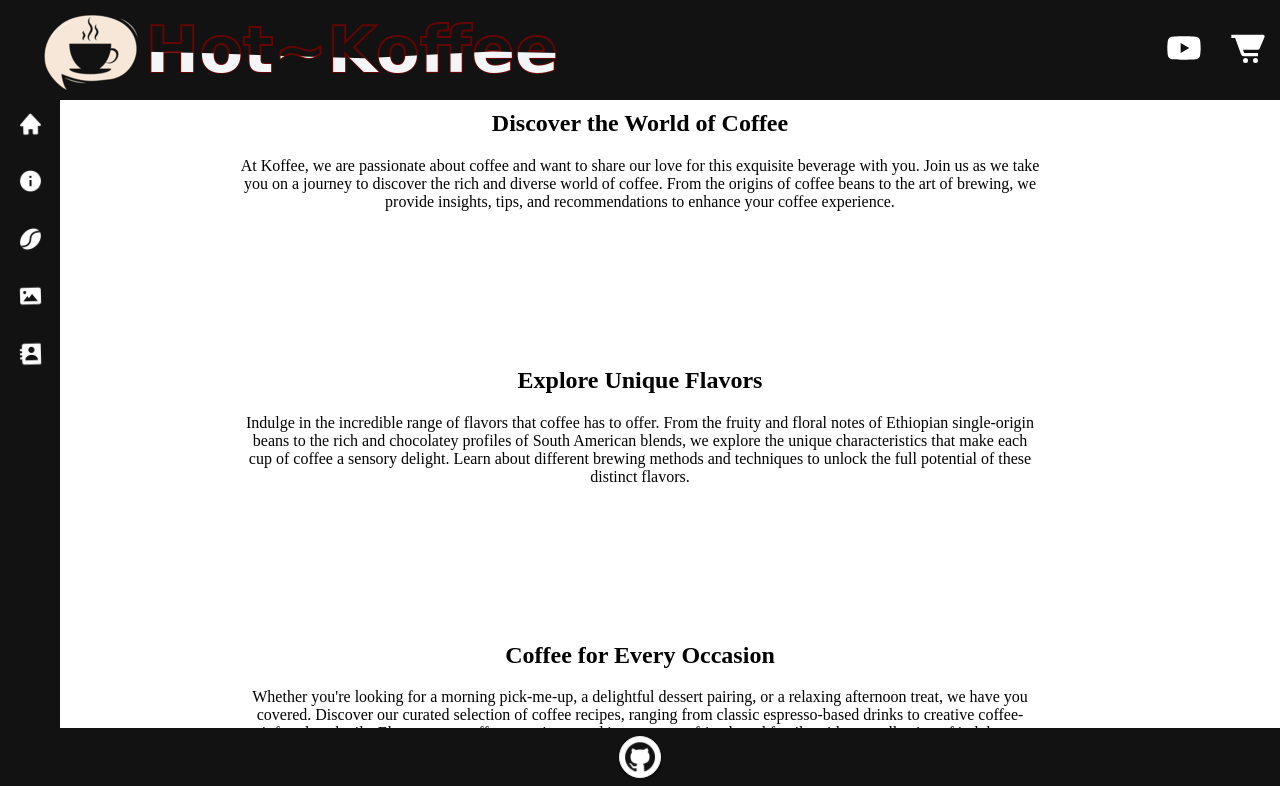
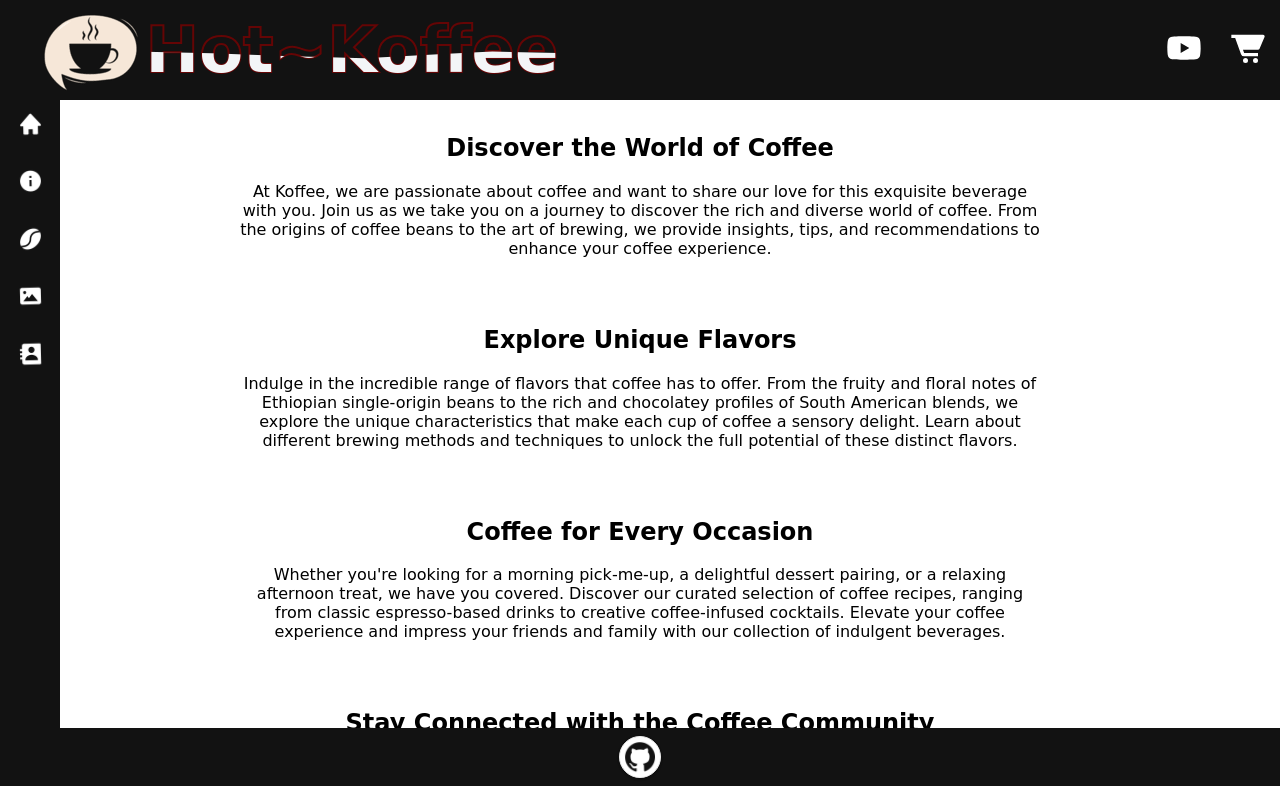
Before and after one commit to SaileshBK/koffee, an Angular app: page /nav-bar/about in a window 1280 px wide. Shown: the top 786 px of the page. Built offline with nearby package versions, Linux system fonts and the light colour scheme.

Commit message:
chore(master): about section wrap

```diff
--- a/src/app/nav-bar/about/about.component.html
+++ b/src/app/nav-bar/about/about.component.html
@@ -1,4 +1,4 @@
-<section>
+<section style="padding-top: 10vh;">
   <h2>Discover the World of Coffee</h2>
   <p>At Koffee, we are passionate about coffee and want to share our love for this exquisite beverage with you. Join us
     as we take you on a journey to discover the rich and diverse world of coffee. From the origins of coffee beans to
--- a/src/app/nav-bar/about/about.component.scss
+++ b/src/app/nav-bar/about/about.component.scss
@@ -5,9 +5,10 @@
 }
 
 section {
-  margin-top: 8vh;
+  margin-top: 1vh;
   max-width: 800px;
   /* Adjust this value according to your desired width */
   text-align: center;
-  margin-bottom: 7vh;
+  font-family: "Comic Sans MS", sans-serif;
+  padding-bottom: 3vh;
 }
```
